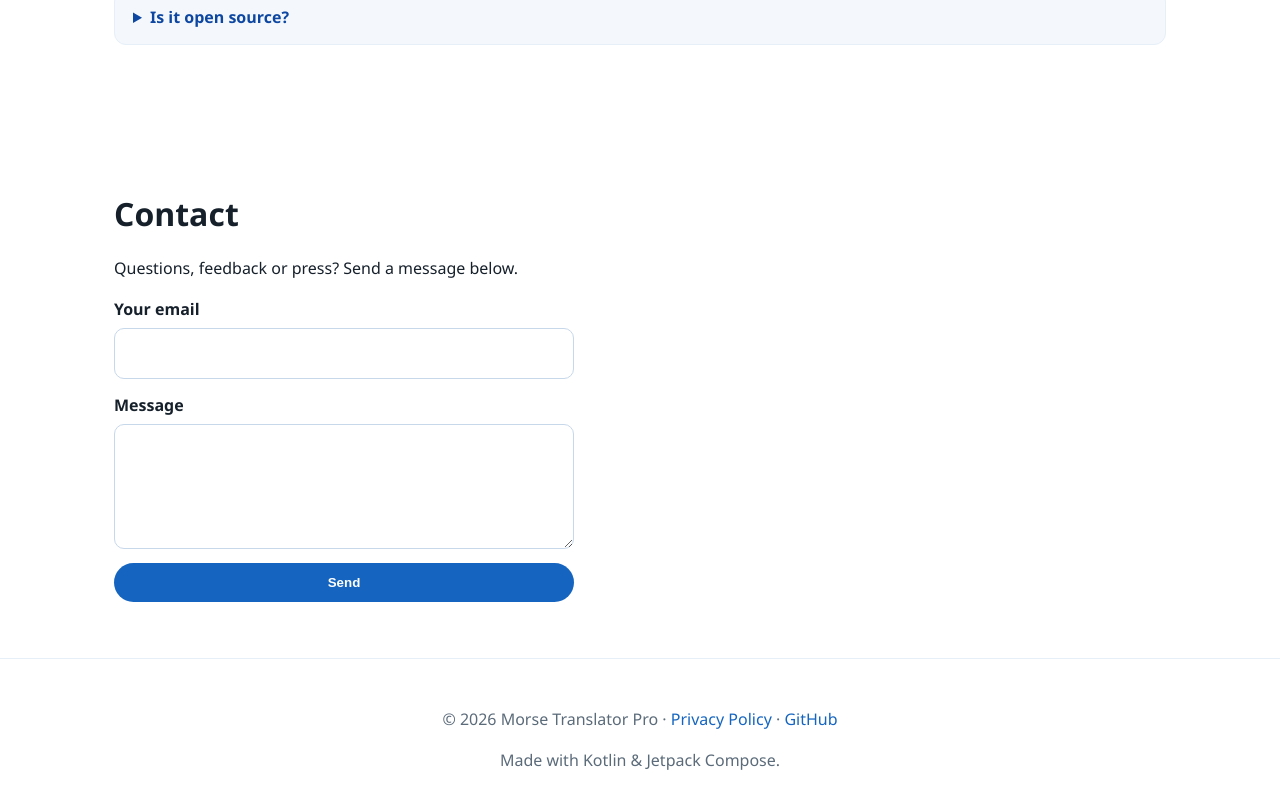
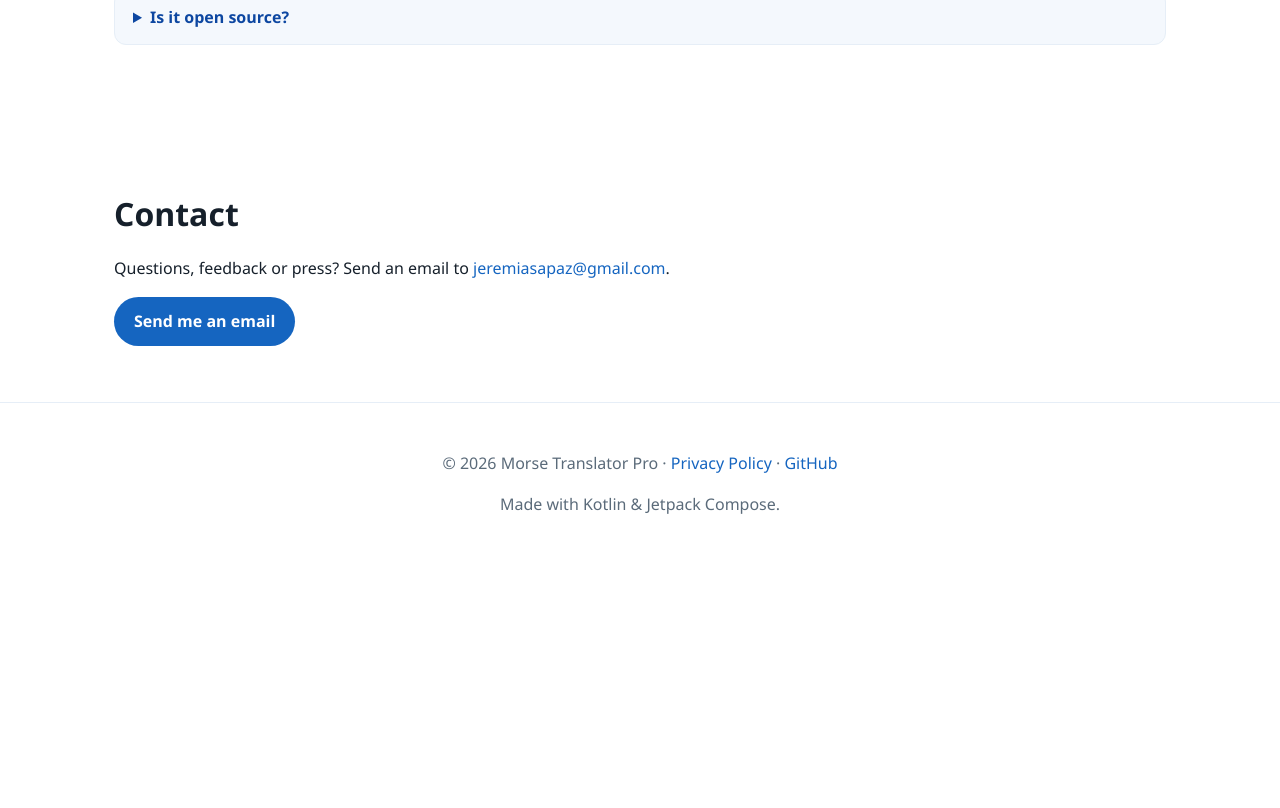
Before and after one commit to jeremiasapaz/morse-translator-pro, a plain HTML site: page website/index.html in a window 1280 px wide. Shown: the part 2355-3163 px from the top of the page. After the commit the page ends 2920 px from the top, so only its background shows below. Drawn offline with Linux system fonts and the light colour scheme.

Commit message:
Simplify contact to direct mailto link
- Replace FormSubmit form with simple mailto link
- No activation or spam folder issues
- Directly opens email client to jeremiasapaz@gmail.com

Generated with Devin

Co-Authored-By: Devin <158243242+devin-ai-integration[bot]@users.noreply.github.com>

```diff
--- a/website/index.html
+++ b/website/index.html
@@ -83,13 +83,8 @@
 
     <section id="contact" class="contact">
       <h2>Contact</h2>
-      <p>Questions, feedback or press? Send a message below.</p>
-      <form action="https://formsubmit.co/jeremiasapaz@gmail.com" method="POST" class="form">
-        <input type="hidden" name="_subject" value="Morse Translator Pro Contact Form">
-        <label>Your email<input type="email" name="email" required /></label>
-        <label>Message<textarea name="message" rows="4" required></textarea></label>
-        <button class="btn" type="submit">Send</button>
-      </form>
+      <p>Questions, feedback or press? Send an email to <a href="mailto:jeremiasapaz@gmail.com?subject=Morse%20Translator%20Pro">jeremiasapaz@gmail.com</a>.</p>
+      <a class="btn" href="mailto:jeremiasapaz@gmail.com?subject=Morse%20Translator%20Pro">Send me an email</a>
     </section>
   </main>
 
```
